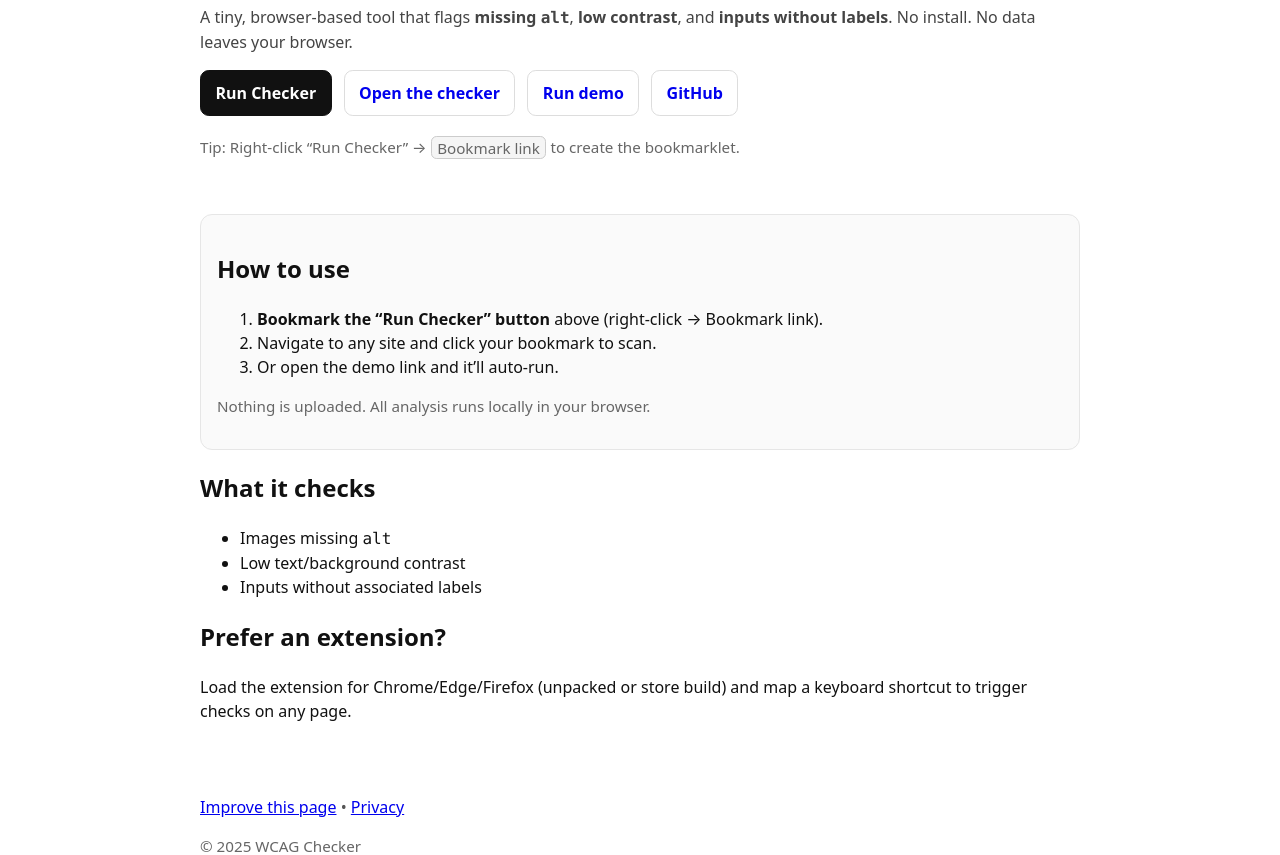
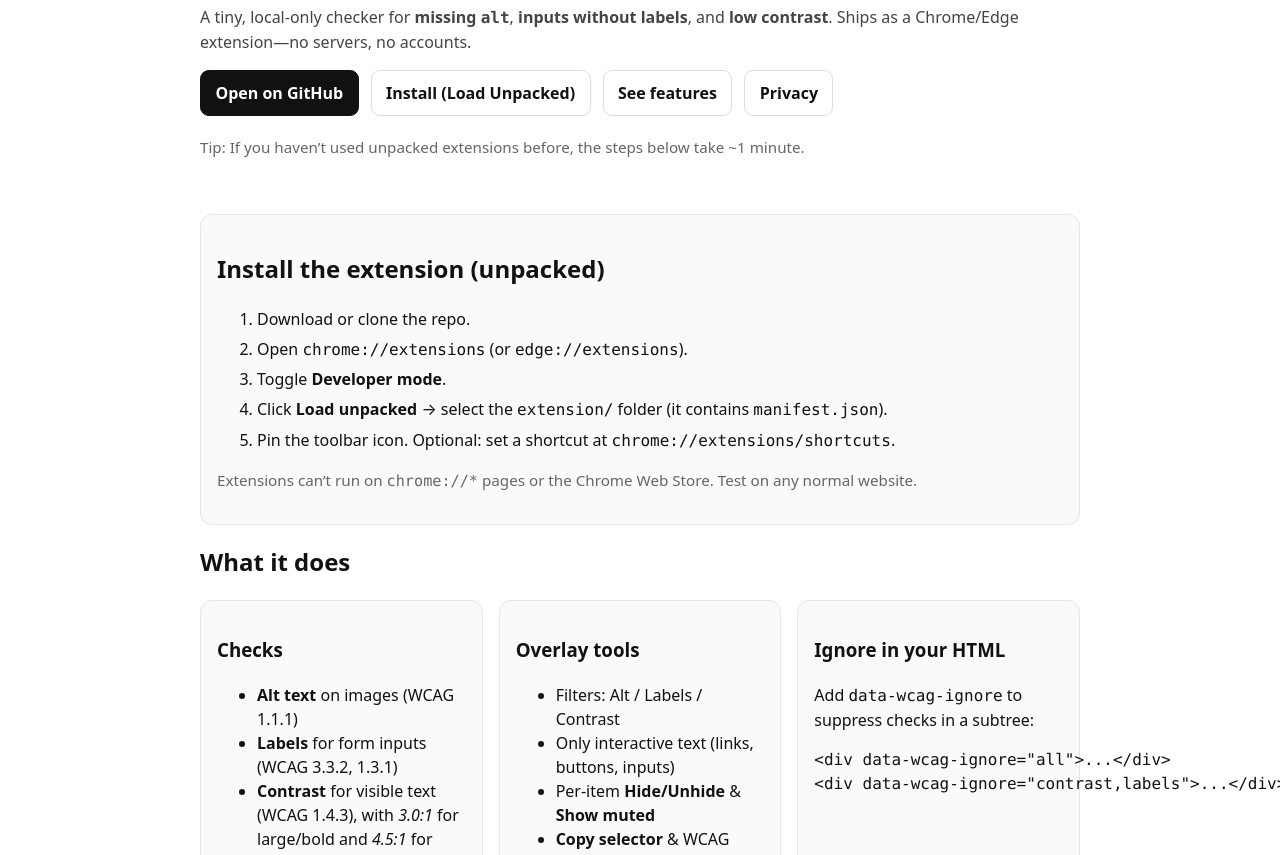
Before and after one commit to c-hibbard/wcag-checker-tool, a browser extension: page index.html in a window 1280 px wide. Shown: the part 97-952 px from the top of the page. Drawn offline with Linux system fonts and the light colour scheme.

Commit message:
Update index.html

```diff
--- a/index.html
+++ b/index.html
@@ -4,12 +4,12 @@
   <meta charset="utf-8" />
   <meta name="viewport" content="width=device-width,initial-scale=1" />
   <title>WCAG 2.2 Accessibility Checker</title>
-  <meta name="description" content="Lightweight WCAG 2.2 checker you can run on any page—bookmarklet or browser extension." />
+  <meta name="description" content="Lightweight WCAG 2.2 checker—run locally via a Chrome/Edge extension. No accounts. No servers." />
   <style>
     :root { --max: 880px; }
     body {
       font-family: system-ui, -apple-system, Segoe UI, Roboto, Inter, Arial, sans-serif;
-      line-height: 1.5; margin: 0; color: #111;
+      line-height: 1.5; margin: 0; color: #111; background: #fff;
       -webkit-font-smoothing: antialiased; text-rendering: optimizeLegibility;
     }
     header, main, footer { max-width: var(--max); margin: 0 auto; padding: 1.25rem; }
@@ -20,7 +20,7 @@
     .btn, .link-btn {
       display: inline-flex; align-items: center; justify-content: center; gap: .5rem;
       padding: .65rem .9rem; border-radius: .55rem; text-decoration: none; font-weight: 600;
-      border: 1px solid #ddd; background: #fff;
+      border: 1px solid #ddd; background: #fff; color: #111;
     }
     .btn-primary { background: #111; color: #fff; border-color: #111; }
     code, pre { font-family: ui-monospace, SFMono-Regular, Menlo, Consolas, monospace; }
@@ -29,66 +29,82 @@
     }
     footer { color: #555; }
     .muted { color: #666; font-size: .95rem; }
+    ol li { margin-bottom: .35rem; }
     .kbd { border: 1px solid #ccc; padding: .05rem .35rem; border-radius: .35rem; background:#f5f5f5; }
+    .grid { display: grid; gap: 1rem; grid-template-columns: repeat(auto-fit, minmax(240px, 1fr)); }
   </style>
 </head>
 <body>
   <header>
     <h1>WCAG 2.2 Accessibility Checker</h1>
-    <p class="lede">A tiny, browser-based tool that flags <strong>missing <code>alt</code></strong>, <strong>low contrast</strong>, and <strong>inputs without labels</strong>. No install. No data leaves your browser.</p>
+    <p class="lede">
+      A tiny, local-only checker for <strong>missing <code>alt</code></strong>, <strong>inputs without labels</strong>,
+      and <strong>low contrast</strong>. Ships as a Chrome/Edge extension—no servers, no accounts.
+    </p>
 
     <div class="cta-row" role="group" aria-label="Primary actions">
-      <!-- 1) Bookmarklet button (self-contained) -->
-      <a
-        class="btn btn-primary"
-        role="button"
-        id="run-checker-bookmarklet"
-        href="javascript:(()=>{try{
-        const s=document.createElement('script');
-        s.src='https://c-hibbard.github.io/wcag-checker-tool/dist/checker.v3.min.js';
-        s.onload=()=>{window.__wcagChecker&&window.__wcagChecker.run();};
-        document.documentElement.appendChild(s);
-      }catch(e){alert('WCAG Checker: failed to load. See console.');console.error(e);}})();"
-
-      >Run Checker</a>
-
-      <!-- 2) Open the live tool page itself -->
-      <a class="btn link-btn" href="./index.html" aria-label="Open the checker app page">Open the checker</a>
-
-      <!-- 3) Demo that auto-runs -->
-      <a class="btn link-btn" href="./index.html?demo=1&autorun=1" aria-label="Open demo page with checker auto-run">Run demo</a>
-
-      <!-- 4) Repo -->
-      <a class="btn link-btn" href="https://github.com/c-hibbard/wcag-checker-tool" aria-label="Open GitHub repository">GitHub</a>
+      <a class="btn btn-primary" href="https://github.com/c-hibbard/wcag-checker-tool" aria-label="Open GitHub repository">Open on GitHub</a>
+      <a class="btn link-btn" href="#install" aria-label="Jump to install instructions">Install (Load Unpacked)</a>
+      <a class="btn link-btn" href="#features" aria-label="Jump to features">See features</a>
+      <a class="btn link-btn" href="./privacy.html" aria-label="Privacy">Privacy</a>
     </div>
 
-    <p class="muted">Tip: Right-click “Run Checker” → <span class="kbd">Bookmark link</span> to create the bookmarklet.</p>
-    <noscript><p><strong>Enable JavaScript</strong> to run the checker.</p></noscript>
+    <p class="muted">Tip: If you haven’t used unpacked extensions before, the steps below take ~1 minute.</p>
   </header>
 
   <main>
-    <section class="card" aria-labelledby="howto">
-      <h2 id="howto">How to use</h2>
+    <section id="install" class="card" aria-labelledby="install-h">
+      <h2 id="install-h">Install the extension (unpacked)</h2>
       <ol>
-        <li><strong>Bookmark the “Run Checker” button</strong> above (right-click → Bookmark link).</li>
-        <li>Navigate to any site and click your bookmark to scan.</li>
-        <li>Or open the demo link and it’ll auto-run.</li>
+        <li>Download or clone the repo.</li>
+        <li>Open <code>chrome://extensions</code> (or <code>edge://extensions</code>).</li>
+        <li>Toggle <strong>Developer mode</strong>.</li>
+        <li>Click <strong>Load unpacked</strong> → select the <code>extension/</code> folder (it contains <code>manifest.json</code>).</li>
+        <li>Pin the toolbar icon. Optional: set a shortcut at <code>chrome://extensions/shortcuts</code>.</li>
       </ol>
-      <p class="muted">Nothing is uploaded. All analysis runs locally in your browser.</p>
+      <p class="muted">
+        Extensions can’t run on <code>chrome://*</code> pages or the Chrome Web Store. Test on any normal website.
+      </p>
     </section>
 
-    <section aria-labelledby="whatchecks">
-      <h2 id="whatchecks">What it checks</h2>
-      <ul>
-        <li>Images missing <code>alt</code></li>
-        <li>Low text/background contrast</li>
-        <li>Inputs without associated labels</li>
-      </ul>
+    <section id="features" aria-labelledby="features-h">
+      <h2 id="features-h">What it does</h2>
+      <div class="grid">
+        <div class="card">
+          <h3>Checks</h3>
+          <ul>
+            <li><strong>Alt text</strong> on images (WCAG 1.1.1)</li>
+            <li><strong>Labels</strong> for form inputs (WCAG 3.3.2, 1.3.1)</li>
+            <li><strong>Contrast</strong> for visible text (WCAG 1.4.3), with
+              <em>3.0:1</em> for large/bold and <em>4.5:1</em> for normal text</li>
+          </ul>
+        </div>
+        <div class="card">
+          <h3>Overlay tools</h3>
+          <ul>
+            <li>Filters: Alt / Labels / Contrast</li>
+            <li>Only interactive text (links, buttons, inputs)</li>
+            <li>Per-item <strong>Hide/Unhide</strong> &amp; <strong>Show muted</strong></li>
+            <li><strong>Copy selector</strong> &amp; WCAG references per item</li>
+            <li><strong>Export JSON</strong> report for tickets</li>
+          </ul>
+        </div>
+        <div class="card">
+          <h3>Ignore in your HTML</h3>
+          <p>Add <code>data-wcag-ignore</code> to suppress checks in a subtree:</p>
+          <pre><code>&lt;div data-wcag-ignore="all"&gt;...&lt;/div&gt;
+&lt;div data-wcag-ignore="contrast,labels"&gt;...&lt;/div&gt;</code></pre>
+        </div>
+      </div>
     </section>
 
-    <section aria-labelledby="ext">
-      <h2 id="ext">Prefer an extension?</h2>
-      <p>Load the extension for Chrome/Edge/Firefox (unpacked or store build) and map a keyboard shortcut to trigger checks on any page.</p>
+    <section id="notes" aria-labelledby="notes-h">
+      <h2 id="notes-h">Notes & limitations</h2>
+      <ul>
+        <li>Does not scan <code>chrome://*</code> pages or the Web Store (browser restriction).</li>
+        <li>Contrast on image/gradient backgrounds is skipped to reduce false positives.</li>
+        <li>The shown selector is a concise “find-it-fast” path, not a guaranteed unique selector.</li>
+      </ul>
     </section>
   </main>
 
```
